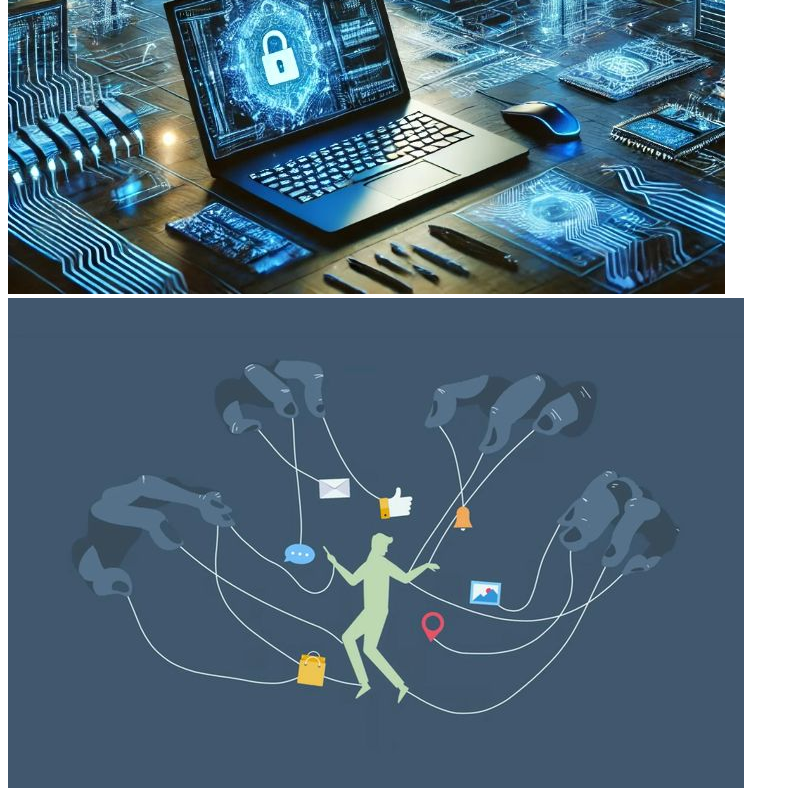
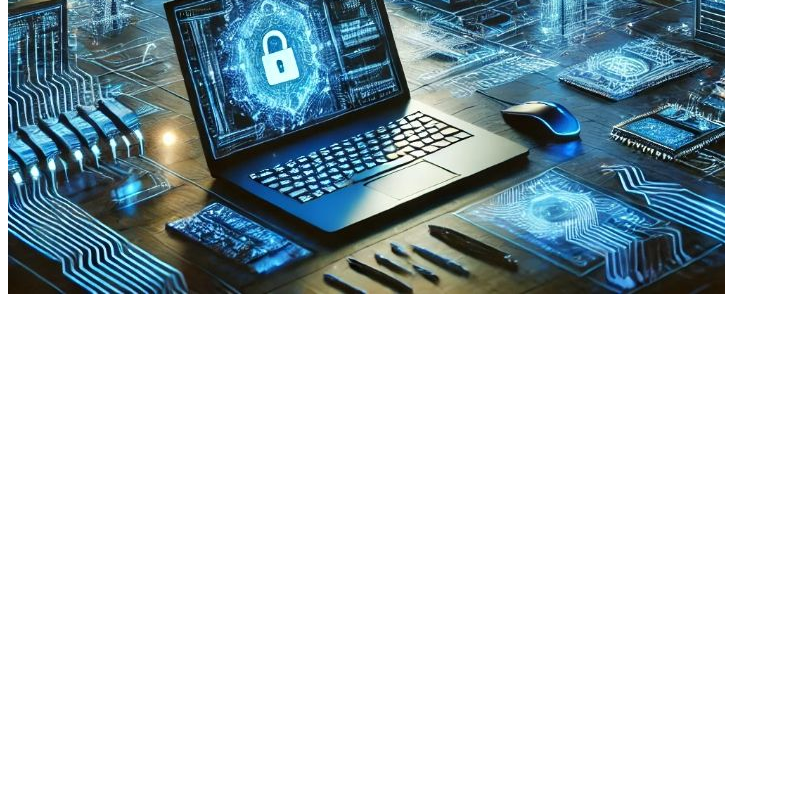
Before and after one commit to marieduardabarbieri/atividade-fabio, a plain HTML site: page index.html in a window 1280 px wide. Shown: the part 918-1718 px from the top of the page, without its empty margins (0-799 px from the left). After the commit the page ends 1224 px from the top, so only its background shows below. Drawn offline with Linux system fonts and the light colour scheme.

Commit message:
exclusão da terceira imagem no codigo e na pasta

```diff
--- a/index.html
+++ b/index.html
@@ -9,6 +9,5 @@
     <h1>Atividade do fabio</h1>
     <img src="img/image1.png" alt="" srcset="" />
     <img src="img/image2.png" alt="" srcset="" />
-    <img src="img/image3.png" alt="" srcset="" />
   </body>
 </html>
```
Also changed, not shown: img/image3.png (deleted).
